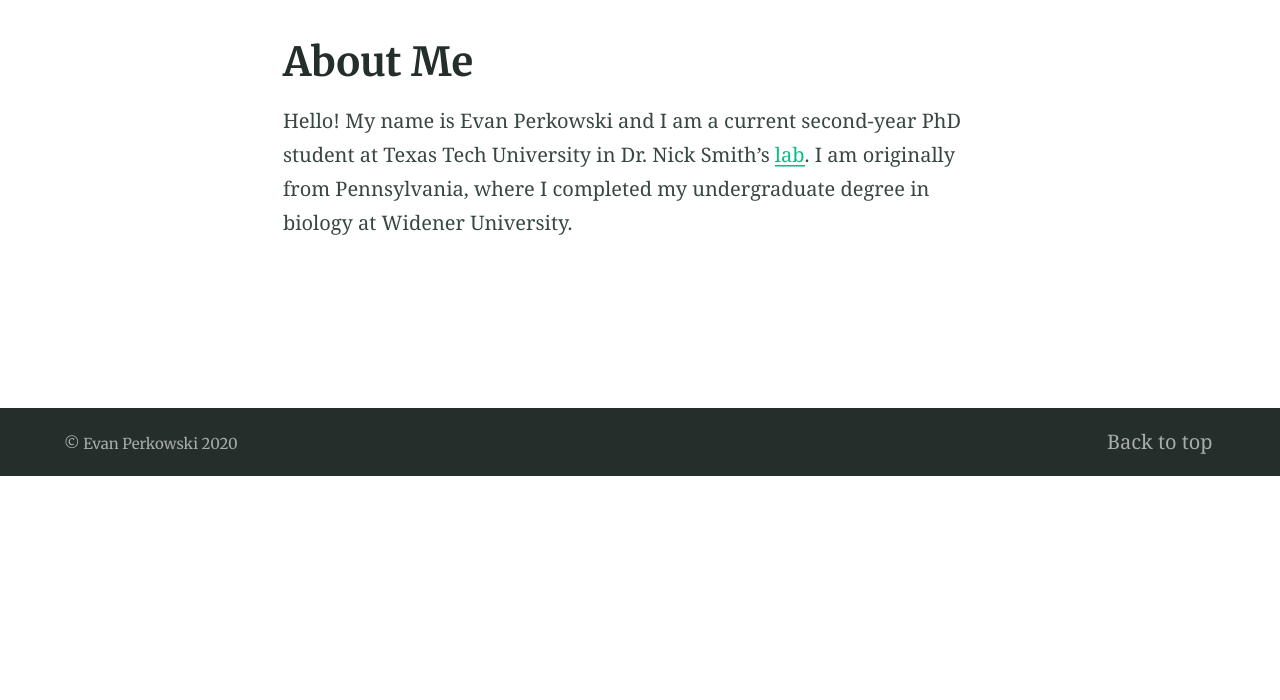
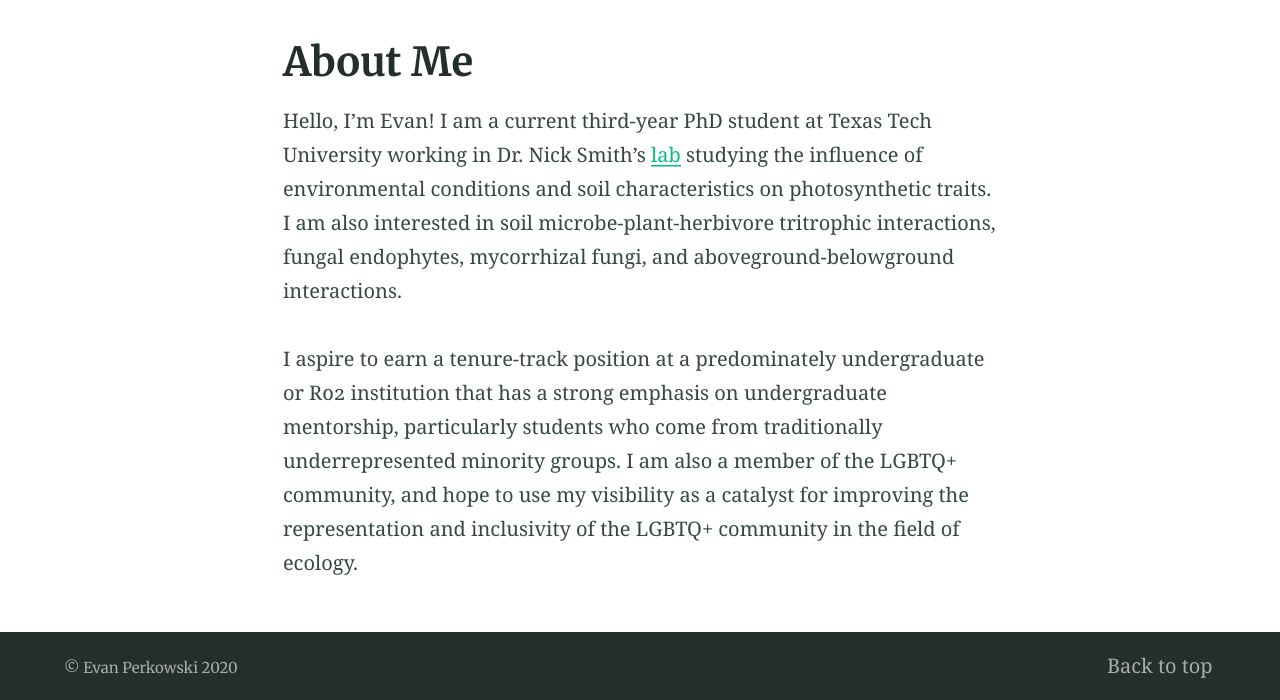
Before and after one commit to eaperkowski/eaperkowski.github.io, a Jekyll site: the page built from about.md, in a window 1280 px wide. Shown: the part 424-1124 px from the top of the page. Built offline with Jekyll 4.4.1, drawn with Linux system fonts in a browser that asks for light colours; before the commit the page ends 900 px from its top, so only the background shows below that.

Commit message:
Update about.md

```diff
--- a/about.md
+++ b/about.md
@@ -4,4 +4,6 @@ layout: page
 feature_image: ["/files/paloduro.jpeg"]
 ---
 
-Hello! My name is Evan Perkowski and I am a current second-year PhD student at Texas Tech University in Dr. Nick Smith's [lab](http://www.smithecophyslab.com/). I am originally from Pennsylvania, where I completed my undergraduate degree in biology at Widener University.
+Hello, I'm Evan! I am a current third-year PhD student at Texas Tech University working in Dr. Nick Smith's [lab](http://www.smithecophyslab.com/) studying the influence of environmental conditions and soil characteristics on photosynthetic traits. I am also interested in soil microbe-plant-herbivore tritrophic interactions, fungal endophytes, mycorrhizal fungi, and aboveground-belowground interactions.
+
+I aspire to earn a tenure-track position at a predominately undergraduate or R02 institution that has a strong emphasis on undergraduate mentorship, particularly students who come from traditionally underrepresented minority groups. I am also a member of the LGBTQ+ community, and hope to use my visibility as a catalyst for improving the representation and inclusivity of the LGBTQ+ community in the field of ecology.
```
